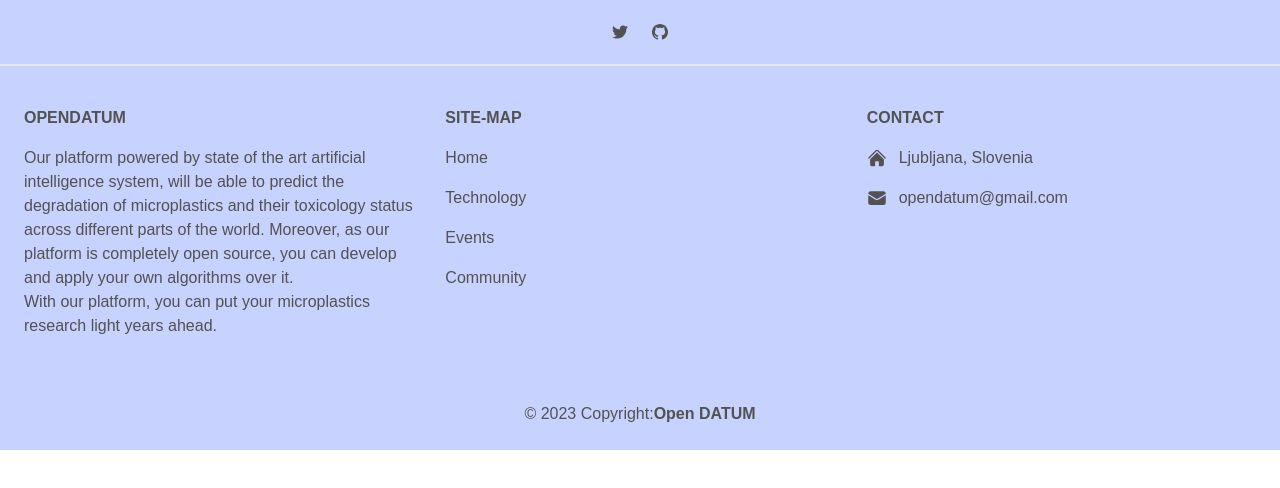
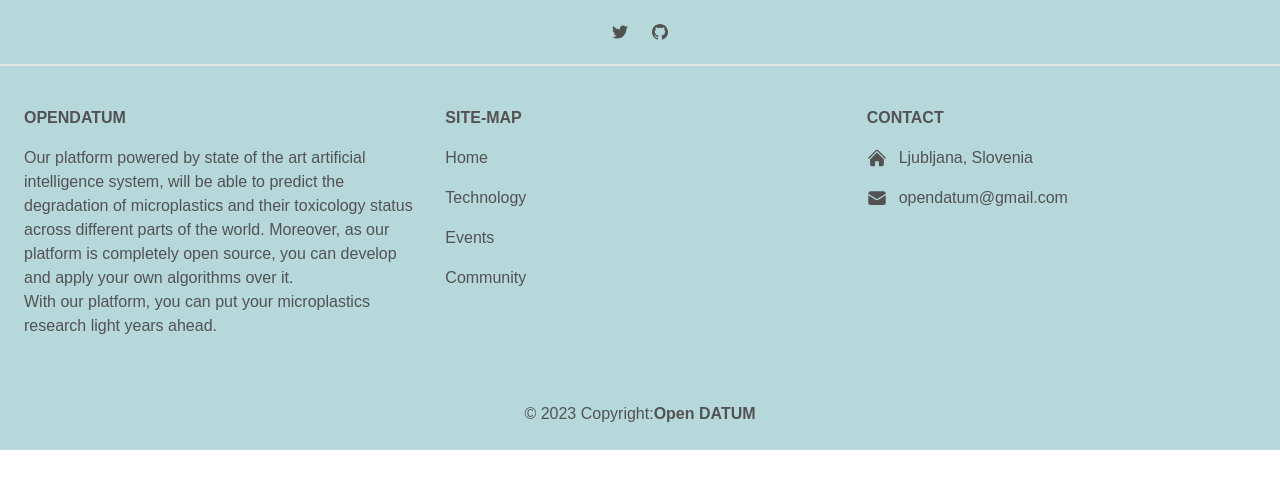
Before and after one commit to Mani007/open-datum-web, a Next.js app: page /Footer in a window 1280 px wide. Shown: the top 488 px of the page. Built offline with nearby package versions, Linux system fonts and the light colour scheme.

Commit message:
Constant file dummy tested OK

```diff
--- a/src/app/About/page.tsx
+++ b/src/app/About/page.tsx
@@ -1,5 +1,6 @@
 import React from 'react'
 import Image from "next/image";
+import {dummy2} from '../constants';
 
 function About() {
   return (
@@ -14,6 +15,7 @@ function About() {
           height={38}
           priority
         />
+        <p>{dummy2}</p>
     </>
   )
 }
--- a/src/app/Footer/page.tsx
+++ b/src/app/Footer/page.tsx
@@ -4,7 +4,7 @@ function Footer() {
   return (
     <>
        <footer
-  className="bg-indigo-200 text-center text-neutral-600 dark:bg-indigo-200 dark:text-neutral-600 lg:text-left">
+  className="bg-[#b6d8db] text-center text-neutral-600 dark:bg-indigo-200 dark:text-neutral-900 lg:text-left">
   <div
     id="comm" className="flex items-center justify-center border-b-2 border-neutral-200 p-6 dark:border-neutral-500 lg:justify-between">
 
@@ -106,7 +106,7 @@ function Footer() {
       </div>
     </div>
   </div>
-  <div className="bg-indigo-200 p-6 text-center dark:bg-indigo-200">
+  <div className="bg-[#b6d8db] p-6 text-center dark:bg-indigo-200">
     <span>© 2023 Copyright:</span>
     <a
       className="font-semibold text-neutral-600 dark:text-neutral-600"
--- /dev/null
+++ b/src/app/constants/index.js
@@ -0,0 +1,19 @@
+export const dummy =
+    [
+        {
+            id: 1,
+            name: 'John Doe',
+            age: 30,
+            email: 'john@example.com'
+        },
+
+        {
+            id: 1,
+            name: 'John Doe',
+            age: 30,
+            email: 'john@example.com'
+        },
+
+    ];
+    const dummy2 = 'John Doe'
+    export { dummy2};
```
